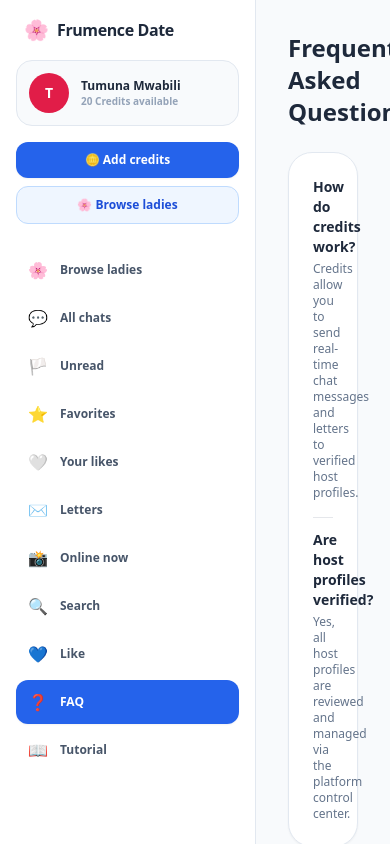
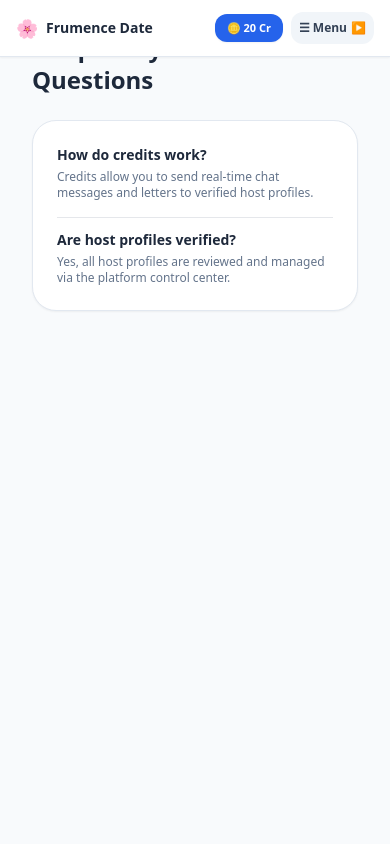
Before and after one commit to Tumuna-max/sturdy-funicular, a Next.js app: page /faq in a window 390 px wide. Built offline with nearby package versions, Linux system fonts and the light colour scheme; no server answers; the database is empty.

Commit message:
Update ClientSidebar.js

```diff
--- a/components/ClientSidebar.js
+++ b/components/ClientSidebar.js
@@ -23,6 +23,7 @@ export default function ClientSidebar({ credits = 20, userName = 'Tumuna Mwabili
   const pathname = usePathname();
   const [unreadCount, setUnreadCount] = useState(0);
   const [toastMessage, setToastMessage] = useState(null);
+  const [isOpen, setIsOpen] = useState(false); // Collapsible drawer state for mobile/tablet
   const clientId = getClientUuid();
 
   useEffect(() => {
@@ -41,7 +42,6 @@ export default function ClientSidebar({ credits = 20, userName = 'Tumuna Mwabili
 
     checkUnread();
 
-    // Realtime subscription for incoming messages to trigger toast popup & red dot
     const channel = supabase
       .channel('sidebar-notifications')
       .on(
@@ -72,7 +72,6 @@ export default function ClientSidebar({ credits = 20, userName = 'Tumuna Mwabili
     { label: 'Letters', path: '/letters', icon: '✉️' },
     { label: 'Online now', path: '/online-now', icon: '📸' },
     { label: 'Search', path: '/search', icon: '🔍' },
-    { label: 'Like', path: '/your-likes', icon: '💙' },
     { label: 'FAQ', path: '/faq', icon: '❓' },
     { label: 'Tutorial', path: '/tutorial', icon: '📖' },
   ];
@@ -90,12 +89,53 @@ export default function ClientSidebar({ credits = 20, userName = 'Tumuna Mwabili
         </div>
       )}
 
-      {/* Sidebar Navigation - Responsive for Mobile & Desktop */}
-      <aside className="w-64 sm:w-72 bg-white border-r border-slate-200 flex flex-col h-screen overflow-y-auto shrink-0 p-4 space-y-4">
-        {/* Brand Header */}
-        <div className="flex items-center gap-2 px-2">
-          <span className="text-xl">🌸</span>
-          <h1 className="font-black text-base text-slate-800 tracking-tight">Frumence Date</h1>
+      {/* Mobile Header Bar with Hamburger Menu & Collapse Arrow */}
+      <div className="md:hidden fixed top-0 left-0 right-0 bg-white border-b border-slate-200 z-40 px-4 py-3 flex items-center justify-between shadow-sm">
+        <div className="flex items-center gap-2">
+          <span className="text-lg">🌸</span>
+          <span className="font-black text-sm text-slate-800">Frumence Date</span>
+        </div>
+        <div className="flex items-center gap-2">
+          <button
+            onClick={() => router.push('/topup')}
+            className="bg-blue-600 text-white text-[11px] font-extrabold px-3 py-1.5 rounded-xl shadow-sm"
+          >
+            🪙 {credits} Cr
+          </button>
+          <button
+            onClick={() => setIsOpen(!isOpen)}
+            className="bg-slate-100 hover:bg-slate-200 p-2 rounded-xl text-slate-700 font-bold text-xs flex items-center gap-1 transition cursor-pointer"
+          >
+            <span>{isOpen ? '✕ Close' : '☰ Menu'}</span>
+            <span className="text-xs">{isOpen ? '◀' : '▶'}</span>
+          </button>
+        </div>
+      </div>
+
+      {/* Backdrop overlay for mobile drawer */}
+      {isOpen && (
+        <div
+          onClick={() => setIsOpen(false)}
+          className="md:hidden fixed inset-0 bg-slate-900/40 backdrop-blur-xs z-40"
+        />
+      )}
+
+      {/* Collapsible Sidebar Drawer (Mobile Slide-out & Desktop Sticky) */}
+      <aside className={`fixed md:static inset-y-0 left-0 z-50 w-72 bg-white border-r border-slate-200 flex flex-col h-screen overflow-y-auto shrink-0 p-4 space-y-4 transition-transform duration-300 ${
+        isOpen ? 'translate-x-0 shadow-2xl' : '-translate-x-full md:translate-x-0'
+      }`}>
+        {/* Brand Header with Collapse Button */}
+        <div className="flex items-center justify-between px-2 pt-2 md:pt-0">
+          <div className="flex items-center gap-2">
+            <span className="text-xl">🌸</span>
+            <h1 className="font-black text-base text-slate-800 tracking-tight">Frumence Date</h1>
+          </div>
+          <button
+            onClick={() => setIsOpen(false)}
+            className="md:hidden text-slate-400 hover:text-slate-700 font-bold text-sm p-1"
+          >
+            ◀ Collapse
+          </button>
         </div>
 
         {/* User Card */}
@@ -112,16 +152,10 @@ export default function ClientSidebar({ credits = 20, userName = 'Tumuna Mwabili
         {/* Action Buttons */}
         <div className="space-y-2">
           <button
-            onClick={() => router.push('/topup')}
+            onClick={() => { router.push('/topup'); setIsOpen(false); }}
             className="w-full bg-blue-600 hover:bg-blue-700 text-white font-bold text-xs py-2.5 rounded-xl shadow-sm transition cursor-pointer flex items-center justify-center gap-1.5"
           >
             🪙 Add credits
-          </button>
-          <button
-            onClick={() => router.push('/')}
-            className="w-full bg-blue-50 hover:bg-blue-100 text-blue-700 border border-blue-200 font-bold text-xs py-2.5 rounded-xl transition cursor-pointer flex items-center justify-center gap-1.5"
-          >
-            🌸 Browse ladies
           </button>
         </div>
 
@@ -132,7 +166,7 @@ export default function ClientSidebar({ credits = 20, userName = 'Tumuna Mwabili
             return (
               <button
                 key={idx}
-                onClick={() => router.push(item.path)}
+                onClick={() => { router.push(item.path); setIsOpen(false); }}
                 className={`w-full flex items-center justify-between px-3 py-2.5 rounded-xl text-xs font-extrabold transition cursor-pointer ${
                   isActive ? 'bg-blue-600 text-white shadow-sm' : 'text-slate-600 hover:bg-slate-50'
                 }`}
@@ -153,6 +187,9 @@ export default function ClientSidebar({ credits = 20, userName = 'Tumuna Mwabili
           })}
         </nav>
       </aside>
+
+      {/* Spacer div for mobile so content doesn't hide under fixed header */}
+      <div className="md:hidden h-14 shrink-0" />
     </>
   );
 }
```
